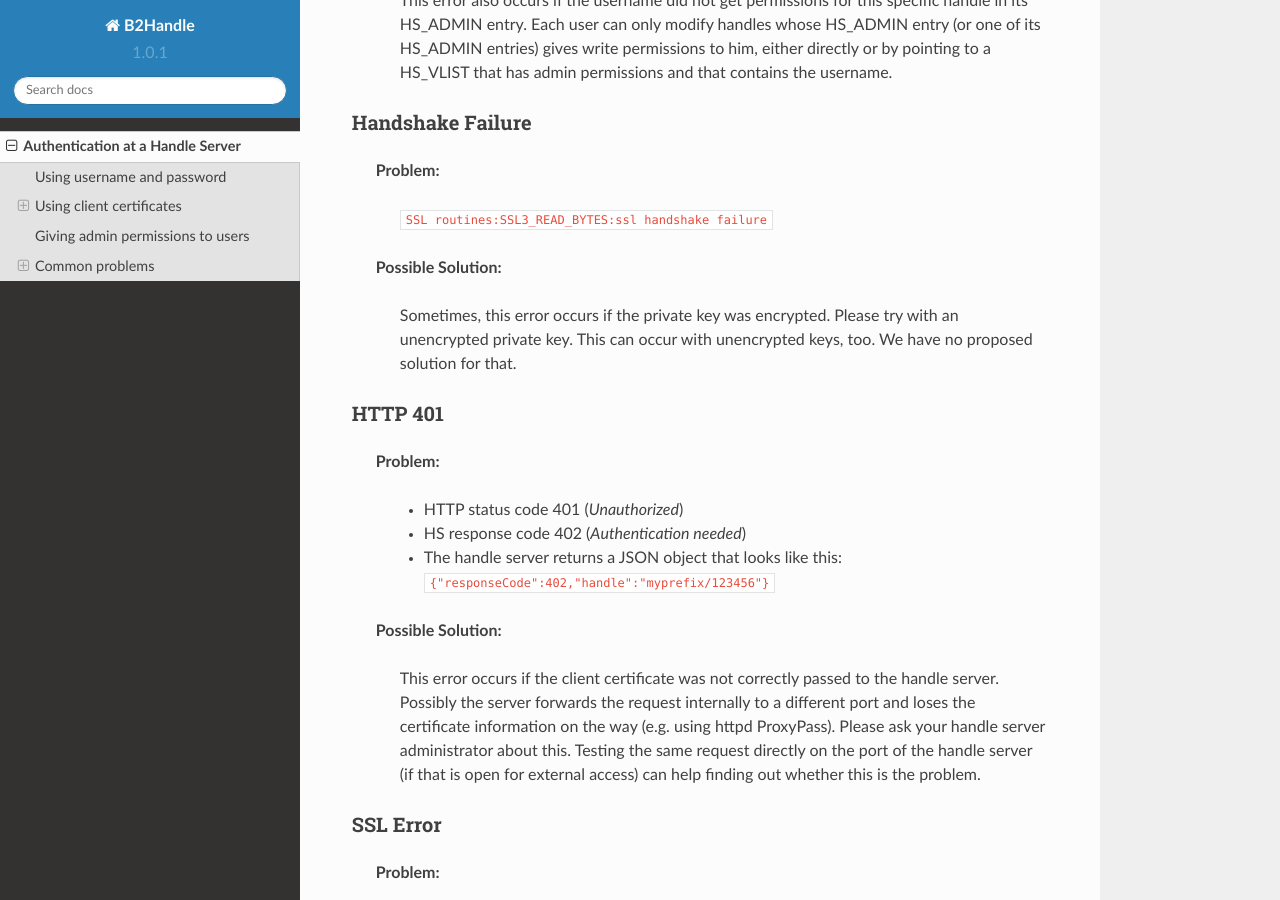
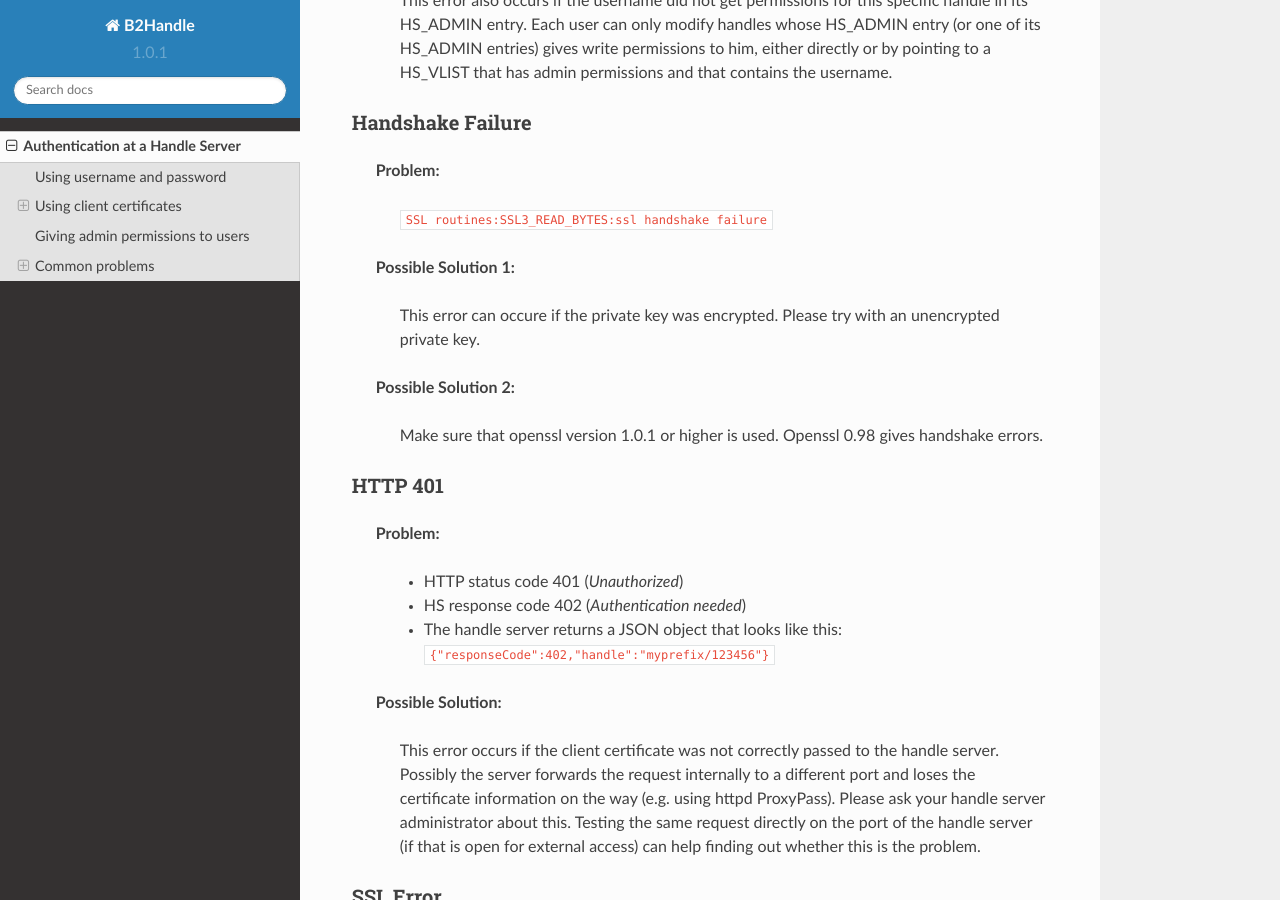
Before and after one commit to EUDAT-B2HANDLE/B2HANDLE, a Sphinx documentation site: the page built from docs/source/authentication.rst, in a window 1280 px wide and 900 px high, scrolled down 6258 px. Built offline with Sphinx 7.4.7 and the Read the Docs theme 2.0.0, drawn with Linux system fonts in a browser that asks for light colours; pages that are not in the unit, such as notebooks, are missing from menus.

Commit message:
add info about version of openssl. Also add solution to handshake failures because of openssl version.

```diff
--- a/docs/source/authentication.rst
+++ b/docs/source/authentication.rst
@@ -277,10 +277,14 @@ Handshake Failure
 
     ``SSL routines:SSL3_READ_BYTES:ssl handshake failure``
 
-  **Possible Solution:**
 
-    Sometimes, this error occurs if the private key was encrypted. Please try with an unencrypted private key.
-    This can occur with unencrypted keys, too. We have no proposed solution for that.
+  **Possible Solution 1:**
+
+    This error can occure if the private key was encrypted. Please try with an unencrypted private key.
+
+  **Possible Solution 2:**
+
+    Make sure that openssl version 1.0.1 or higher is used. Openssl 0.98 gives handshake errors.
 
 HTTP 401
 --------
```
Also changed, not shown: README.md (+1 -0 lines).
